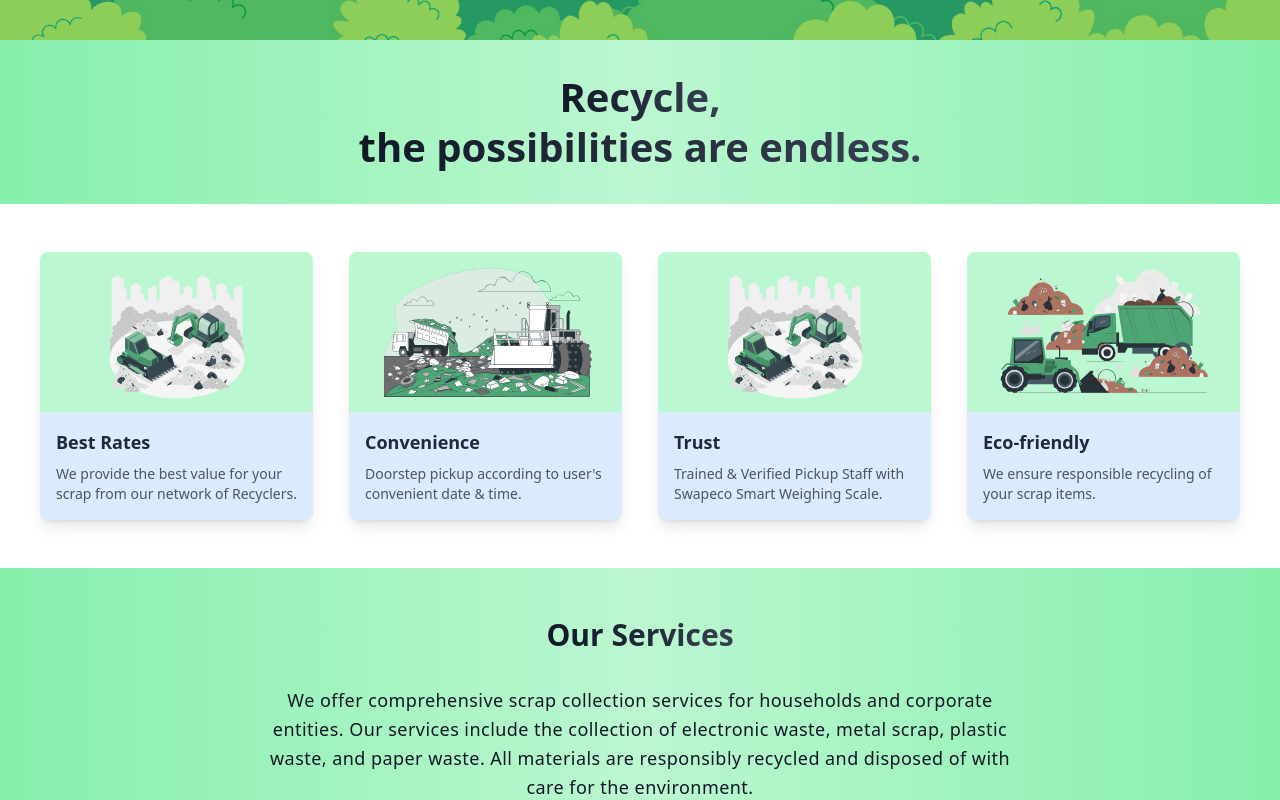
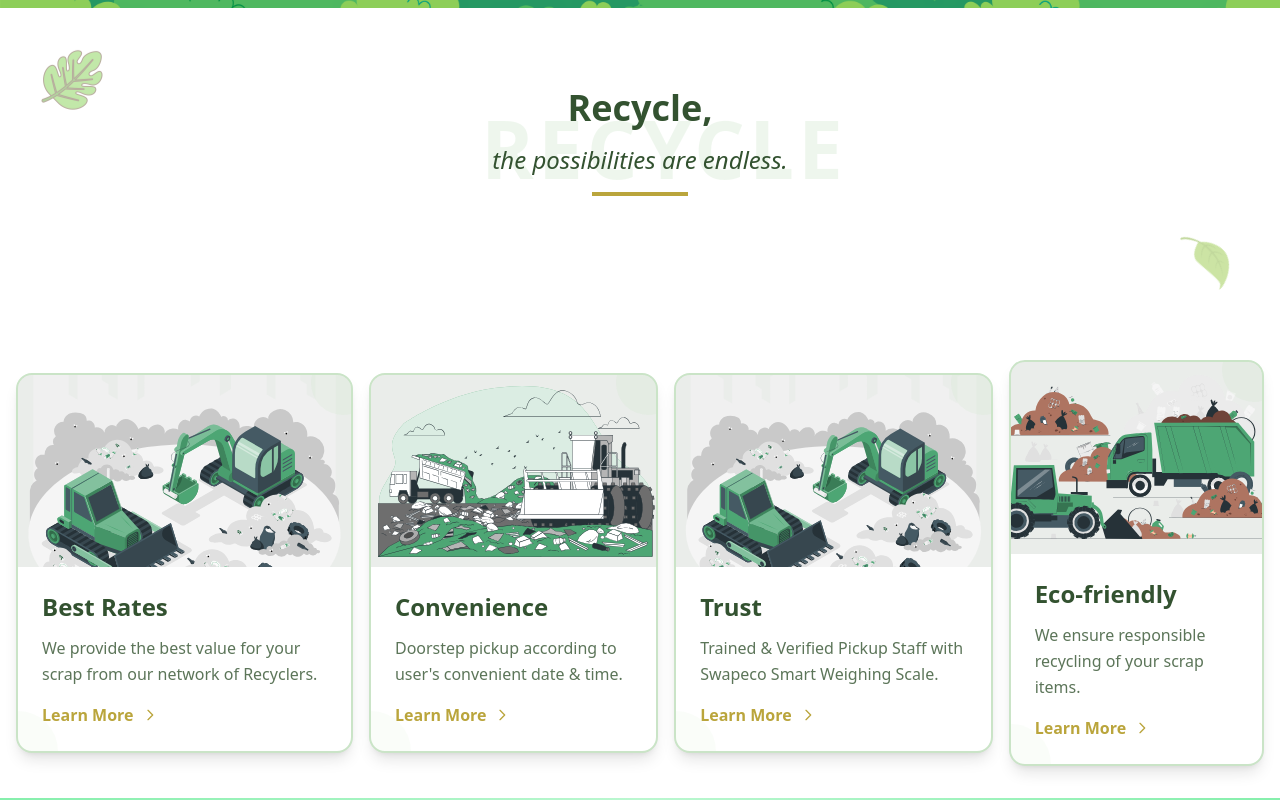
Before and after one commit to Sridhare29/miniti, a React (Create React App) app in the folder miniti/: page / in a window 1280 px wide. Shown: the part 900-1700 px from the top of the page. Built offline with nearby package versions, Linux system fonts and the light colour scheme.

Commit message:
card update

```diff
--- a/miniti/src/components/Card.jsx
+++ b/miniti/src/components/Card.jsx
@@ -2,21 +2,54 @@ import React from "react";
 
 function Card(props) {
   return (
-    <div className="flex flex-col lg:flex-row items-center w-full max-w-sm lg:max-w-md bg-green-200 rounded-lg shadow-lg overflow-hidden transform transition-transform duration-500 hover:scale-105 m-4">
+    <div className="relative group overflow-hidden rounded-2xl bg-white shadow-lg hover:shadow-xl transition-all duration-300 border-2 border-[#cae4c7]">
       {/* Image Section */}
-      <div className="flex-shrink-0 w-50 h-40 p-2">
+      <div className="relative h-48 overflow-hidden">
+        <div className="absolute inset-0 bg-[#335230] opacity-10 group-hover:opacity-0 transition-opacity duration-300"></div>
         <img
           src={props.image}
-          alt="Recycling Illustration"
-          className="w-full h-full object-contain"
+          alt={props.title}
+          className="w-full h-full object-cover transform group-hover:scale-105 transition-transform duration-300"
         />
+        {/* Decorative leaf overlay */}
+        <div className="absolute -right-6 -top-6 w-16 h-16 bg-[#cae4c7] opacity-20 rounded-full"></div>
       </div>
 
       {/* Text Content Section */}
-      <div className="flex flex-col justify-center bg-blue-100 p-4 w-full">
-        <h3 className="text-lg font-bold text-gray-800">{props.title}</h3>
-        <p className="mt-2 text-sm text-gray-600">{props.description}</p>
+      <div className="p-6 relative">
+        <h3 className="text-2xl font-bold text-[#335230] mb-3 group-hover:text-[#baa53c] transition-colors duration-300">
+          {props.title}
+        </h3>
+        <p className="text-[#335230]/80 leading-relaxed">
+          {props.description}
+        </p>
+
+        {/* Decorative elements */}
+        <div className="absolute w-20 h-20 -bottom-10 -left-10 bg-[#cae4c7] opacity-10 rounded-full"></div>
+
+        {/* Learn More button */}
+        <div className="mt-4">
+          <button className="text-[#baa53c] font-semibold hover:text-[#335230] transition-colors duration-300 flex items-center gap-2">
+            Learn More
+            <svg
+              className="w-4 h-4 transform group-hover:translate-x-1 transition-transform duration-300"
+              fill="none"
+              stroke="currentColor"
+              viewBox="0 0 24 24"
+            >
+              <path
+                strokeLinecap="round"
+                strokeLinejoin="round"
+                strokeWidth={2}
+                d="M9 5l7 7-7 7"
+              />
+            </svg>
+          </button>
+        </div>
       </div>
+
+      {/* Hover effect border */}
+      <div className="absolute inset-0 border-2 border-[#cae4c7] opacity-0 group-hover:opacity-100 rounded-2xl transition-opacity duration-300"></div>
     </div>
   );
 }
--- a/miniti/src/components/Layout/AboutBanner.jsx
+++ b/miniti/src/components/Layout/AboutBanner.jsx
@@ -32,7 +32,7 @@ const AboutBanner = () => {
 
   return (
     <div className="w-full mt-8">
-      <div className="flex flex-row items-center px-6 gap-1 sm:flex-col">
+      <div className="flex flex-row items-center px-4 gap-4 sm:flex-col">
       {cardValues.map((card) => (
           <Card
             key={card.id}
--- a/miniti/src/components/Layout/QuoteBanner.jsx
+++ b/miniti/src/components/Layout/QuoteBanner.jsx
@@ -1,17 +1,54 @@
 import React from 'react';
+import tealeafImage from "../../image/tealeafimg.png";
+import leafImage from "../../image/monstera_17259470 (1).png";
 
 export const QuoteBanner = () => {
   return (
-    <div className="w-full h-auto mt-8 bg-gradient-to-r from-green-300 via-green-200 to-green-300 ">
-      <div className="flex flex-col justify-center items-center py-8 px-4 text-center">
-        {/* First Line */}
-        <p className="font-extrabold text-[40px] lg:text-[50px] leading-tight text-transparent bg-clip-text bg-gradient-to-r from-gray-900 to-gray-700 animate-fade-in">
-          Recycle,
-        </p>
-        {/* Second Line */}
-        <p className="font-extrabold text-[40px] lg:text-[50px] leading-tight text-transparent bg-clip-text bg-gradient-to-r from-gray-900 to-gray-700 animate-fade-in delay-150">
-          the possibilities are endless.
-        </p>
+    <div className="relative min-h-[40vh] w-full bg-[#ffffff] overflow-hidden px-6 sm:px-10 lg:px-16 py-20">
+      {/* Background Text */}
+      <div className="absolute w-full flex items-center justify-center">
+        <h1 className="text-[80px] lg:text-[120px] font-black text-[#cae4c7] tracking-wider opacity-30">
+          RECYCLE
+        </h1>
+      </div>
+
+      {/* Main Quote Content */}
+      <div className="relative container mx-auto flex flex-col items-center justify-center text-center z-10">
+        <div className="text-[#335230] space-y-4">
+          {/* First Line */}
+          <h2 className="text-4xl lg:text-6xl font-bold animate-fade-in">
+            Recycle,
+          </h2>
+
+          {/* Second Line */}
+          <p className="text-2xl lg:text-3xl italic">
+            the possibilities are endless.
+          </p>
+
+          {/* Decorative Line */}
+          <div className="w-24 h-1 bg-[#baa53c] mx-auto mt-6"></div>
+        </div>
+      </div>
+
+      {/* Decorative Leaves */}
+      <div className="absolute w-full h-full top-0 left-0">
+        {/* Top Left Leaf */}
+        <div className="absolute top-10 left-10 w-16 h-16 lg:w-20 lg:h-20 transform -rotate-45 animate-float">
+          <img
+            src={leafImage}
+            alt="decorative leaf"
+            className="w-full h-full object-contain opacity-40"
+          />
+        </div>
+
+        {/* Bottom Right Leaf */}
+        <div className="absolute bottom-10 right-10 w-16 h-16 lg:w-20 lg:h-20 transform rotate-45 animate-float-delayed">
+          <img
+            src={tealeafImage}
+            alt="decorative leaf"
+            className="w-full h-full object-contain opacity-40"
+          />
+        </div>
       </div>
     </div>
   );
```
